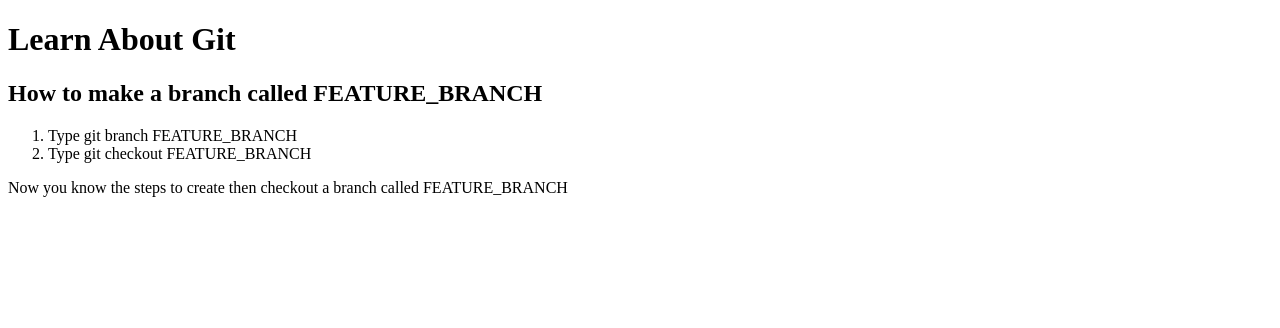
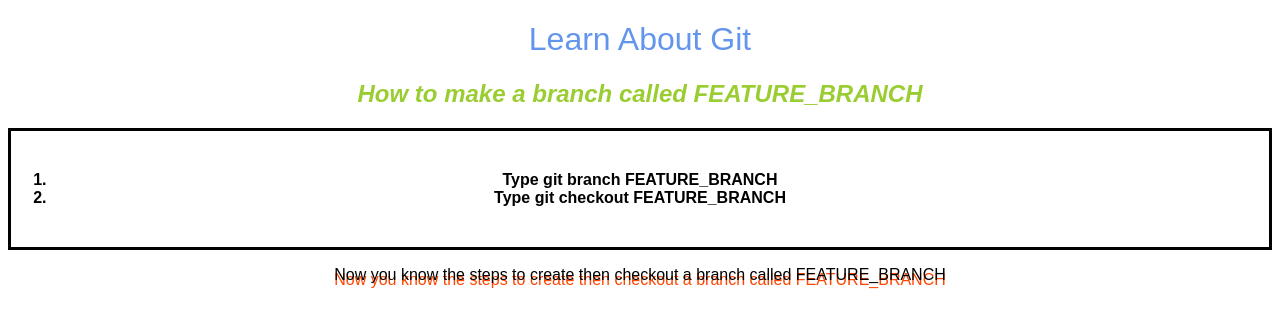
Before and after one commit to DarlaPybas/Intro-WebDev, a plain HTML site: page index.html in a window 1280 px wide. Drawn offline with Linux system fonts and the light colour scheme.

Commit message:
New Practice Saves

```diff
--- a/index.html
+++ b/index.html
@@ -1,7 +1,11 @@
 <!DOCTYPE html>
 <html>
+<div>
     <head>
         <title>Git</title>
+        <link rel="stylesheet" href="style.css">
+    </head>
+    <body></body>
         <h1>Learn About Git</h1>
         <h2>How to make a branch called FEATURE_BRANCH</h2>
         <ol>
@@ -12,4 +16,5 @@
     <body>
         <p>Now you know the steps to create then checkout a branch called FEATURE_BRANCH</p>
     </body>
+</div>
 </html>
--- /dev/null
+++ b/style.css
@@ -0,0 +1,22 @@
+h1 {
+    color: cornflowerblue;
+    font-weight: normal;
+}
+h2 {
+    font-style: italic;
+    color: yellowgreen
+}
+ol {
+    font-weight: bold;
+    padding: 40px;
+    border: 3px solid black;
+}
+p{
+    text-shadow: 0px 5px orangered;
+}
+body{
+    font-family: sans-serif;
+}
+div{
+    text-align: center;
+}
```
